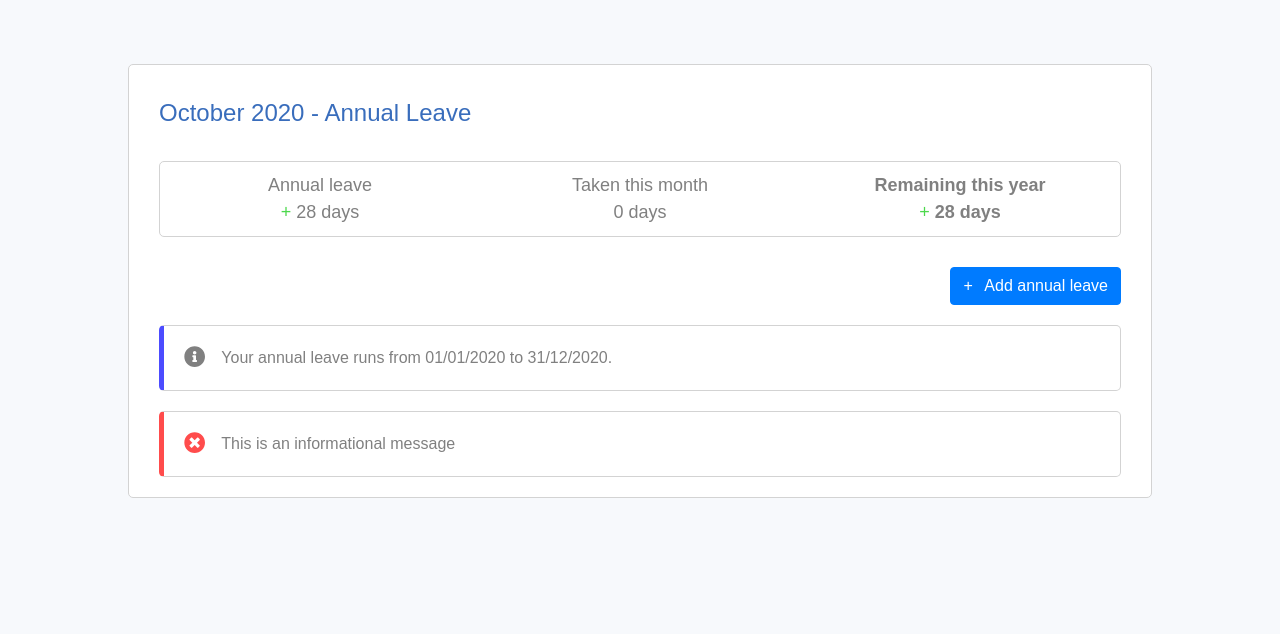
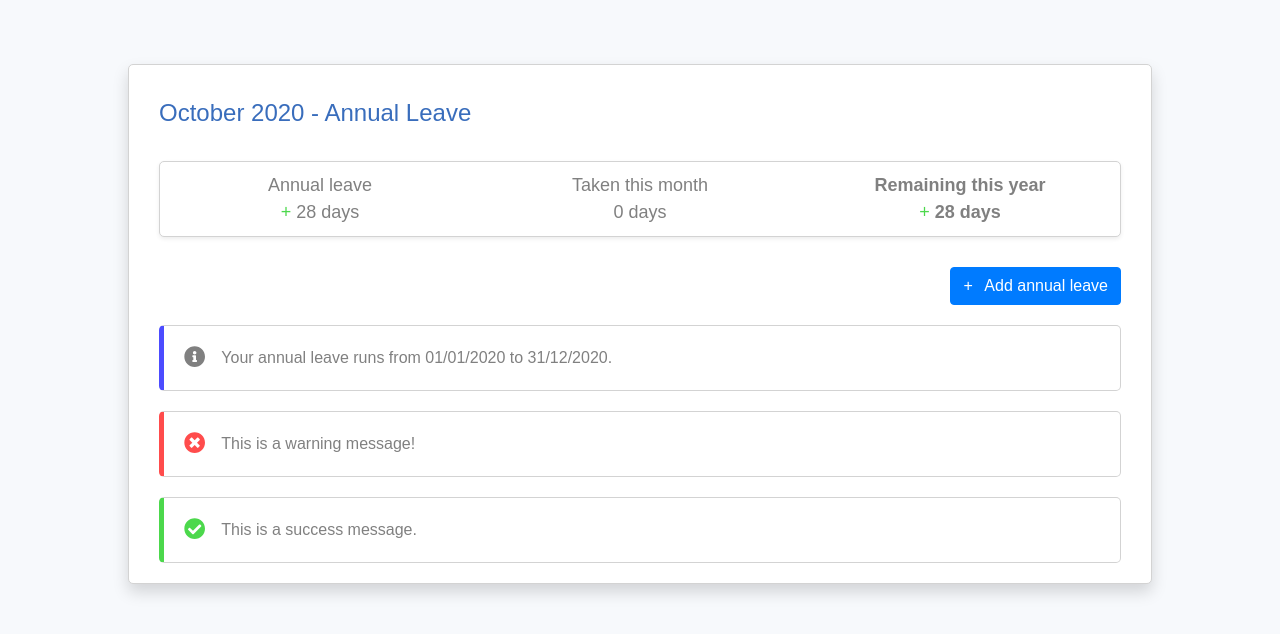
Before and after one commit to patrick-assaf/payfit-feature, a React (Create React App) app in the folder client/: page / in a window 1280 px wide. Shown: the top 634 px of the page. Built offline with nearby package versions, Linux system fonts and the light colour scheme; the HTML template or start-up script is replaced by a standard one.

Commit message:
Add box shadowing to container elements

```diff
--- a/client/src/Components/Dashboard.tsx
+++ b/client/src/Components/Dashboard.tsx
@@ -10,7 +10,7 @@ interface Props {
 export const Dashboard: React.FC<Props> = () => {
 
     return (
-        <div className="feature-box">
+        <div className="feature-box shadow">
             <p className="feature-title">
                 October 2020 - Annual Leave
             </p>
@@ -19,7 +19,8 @@ export const Dashboard: React.FC<Props> = () => {
                 <Button variant="primary" className="ml-auto feature-button"><span className="pr-2">+</span> Add annual leave</Button>
             </div>
             <Message format="info" content="Your annual leave runs from 01/01/2020 to 31/12/2020." />
-            <Message format="warning" content="This is an informational message" />
+            <Message format="warning" content="This is a warning message!" />
+            <Message format="success" content="This is a success message." />
         </div>
     );
 };
--- a/client/src/Components/HeaderBar.tsx
+++ b/client/src/Components/HeaderBar.tsx
@@ -7,7 +7,7 @@ interface Props {
 
 export const HeaderBar: React.FC<Props> = ({taken}: Props) => {
     return (
-        <div className="header-box row text-center">
+        <div className="header-box row text-center shadow-sm">
             <div className="col-sm header-title">
                 <div>Annual leave</div>
                 <div><span style={{color:"#00c800b3"}}> + </span>28 days</div>
```
